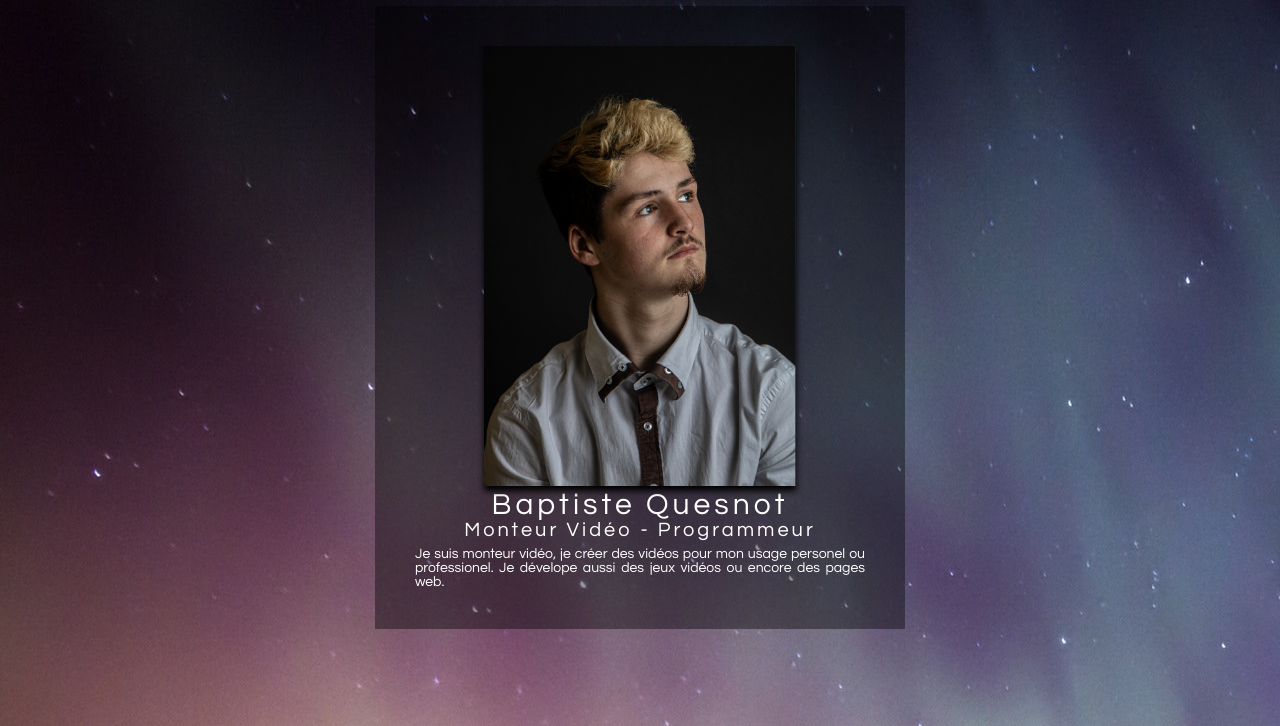
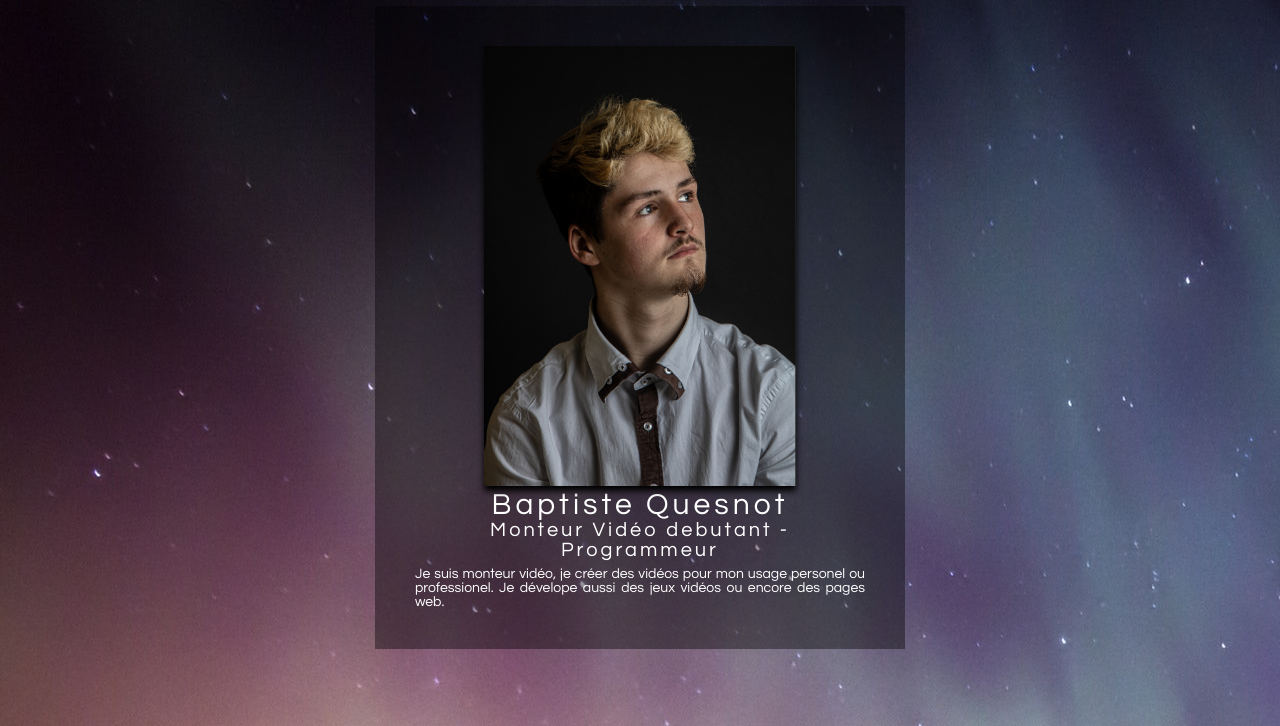
Before and after one commit to B4PTISTE/Baptiste-WebSite, a plain HTML site: page index.html in a window 1280 px wide. Shown: the part 74-800 px from the top of the page. Drawn offline with Linux system fonts and the light colour scheme.

Commit message:
Update index.html

```diff
--- a/index.html
+++ b/index.html
@@ -49,7 +49,7 @@
 				<div class="cover">
 					<img src="img/me.png" alt="">
 					<h1>Baptiste Quesnot</h1>
-					<h5>Monteur Vidéo - Programmeur</h5>
+					<h5>Monteur Vidéo debutant - Programmeur</h5>
 					<p>Je suis monteur vidéo, je créer des vidéos pour mon usage personel ou professionel. Je dévelope aussi des jeux vidéos ou encore des pages web.</p>
 				</div>
 			</div>
```
